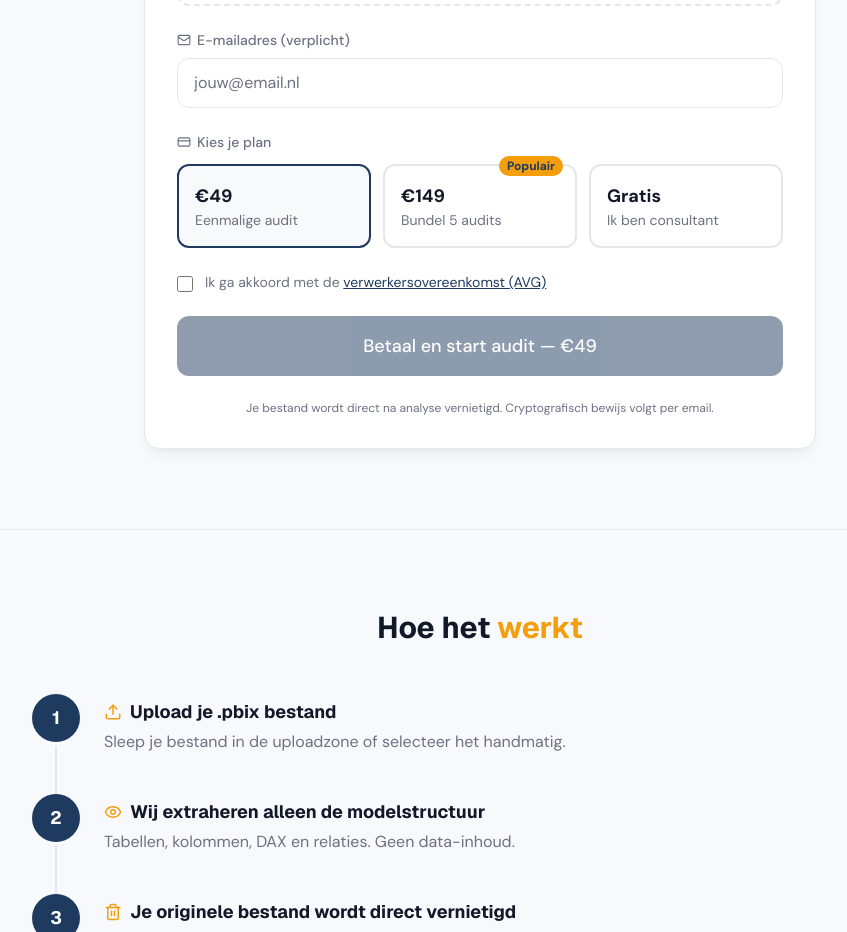
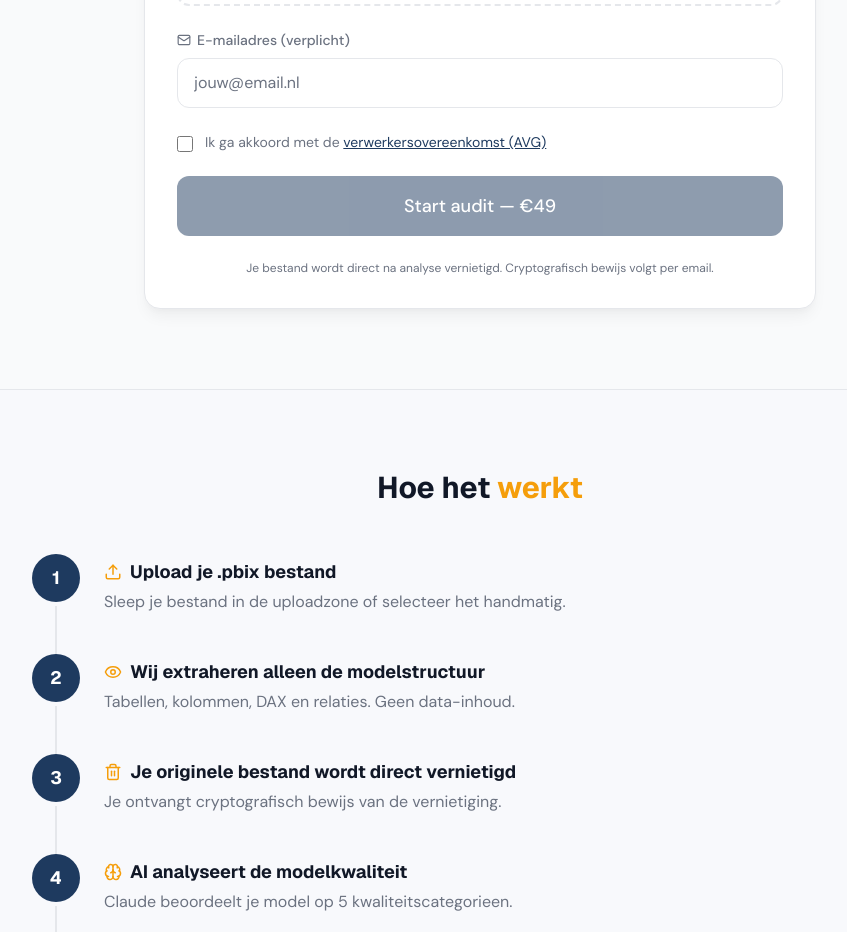
Before and after one commit to hollandsinzicht/powerbistudio, a Next.js app: page /tools/report-auditor in a window 1280 px wide. Shown: the part 1480-2412 px from the top of the page, without its empty margins (160-1007 px from the left). Built offline with nearby package versions, Linux system fonts and the light colour scheme.

Commit message:
“fix”

```diff
--- a/src/components/report-auditor/UploadZone.tsx
+++ b/src/components/report-auditor/UploadZone.tsx
@@ -2,15 +2,13 @@
 
 import { useState, useCallback, useRef } from "react"
 import { useRouter } from "next/navigation"
-import { Upload, FileCheck, Mail, CreditCard, AlertCircle, X } from "lucide-react"
-import type { AuditPlan } from "@/lib/types/audit"
+import { Upload, FileCheck, Mail, AlertCircle, X } from "lucide-react"
 
 const MAX_FILE_SIZE = 100 * 1024 * 1024 // 100MB
 
 export default function UploadZone() {
   const [file, setFile] = useState<File | null>(null)
   const [email, setEmail] = useState("")
-  const [plan, setPlan] = useState<AuditPlan>("single")
   const [agreedToTerms, setAgreedToTerms] = useState(false)
   const [isDragging, setIsDragging] = useState(false)
   const [error, setError] = useState<string | null>(null)
@@ -69,7 +67,7 @@ export default function UploadZone() {
       const formData = new FormData()
       formData.append("file", file)
       formData.append("email", email)
-      formData.append("plan", plan)
+      formData.append("plan", "single")
 
       const uploadRes = await fetch("/api/audit/upload", {
         method: "POST",
@@ -83,17 +81,13 @@ export default function UploadZone() {
         return
       }
 
-      if (plan === "free") {
-        // Free plan: go directly to status page
-        router.push(uploadData.statusUrl)
-      } else {
-        // Paid plan: redirect to Stripe checkout
+      // Redirect to Stripe checkout
       const checkoutRes = await fetch("/api/stripe/checkout", {
         method: "POST",
         headers: { "Content-Type": "application/json" },
         body: JSON.stringify({
           auditId: uploadData.auditId,
-            plan,
+          plan: "single",
           email,
         }),
       })
@@ -105,7 +99,6 @@ export default function UploadZone() {
       } else {
         // Stripe not configured — go to status page directly
         router.push(uploadData.statusUrl)
-        }
       }
     } catch (err) {
       console.error("Upload error:", err)
@@ -202,83 +195,6 @@ export default function UploadZone() {
           />
         </div>
 
-        {/* Plan selector */}
-        <div>
-          <label className="block text-sm font-medium text-[var(--text-secondary)] mb-3">
-            <CreditCard size={14} className="inline mr-1.5 -mt-0.5" />
-            Kies je plan
-          </label>
-          <div className="grid grid-cols-1 sm:grid-cols-3 gap-3">
-            {/* Single */}
-            <label
-              className={`relative flex flex-col p-4 rounded-xl border-2 cursor-pointer transition-all ${
-                plan === "single"
-                  ? "border-[var(--primary)] bg-[rgba(30,58,95,0.03)]"
-                  : "border-[var(--border)] hover:border-[var(--text-secondary)]"
-              }`}
-            >
-              <input
-                type="radio"
-                name="plan"
-                value="single"
-                checked={plan === "single"}
-                onChange={() => setPlan("single")}
-                className="sr-only"
-              />
-              <span className="text-lg font-bold text-[var(--text-primary)]">&euro;49</span>
-              <span className="text-sm text-[var(--text-secondary)]">Eenmalige audit</span>
-            </label>
-
-            {/* Bundle */}
-            <label
-              className={`relative flex flex-col p-4 rounded-xl border-2 cursor-pointer transition-all ${
-                plan === "bundle"
-                  ? "border-[var(--primary)] bg-[rgba(30,58,95,0.03)]"
-                  : "border-[var(--border)] hover:border-[var(--text-secondary)]"
-              }`}
-            >
-              <input
-                type="radio"
-                name="plan"
-                value="bundle"
-                checked={plan === "bundle"}
-                onChange={() => setPlan("bundle")}
-                className="sr-only"
-              />
-              <span className="absolute -top-2.5 right-3 bg-[var(--accent)] text-[var(--primary)] text-xs font-bold px-2 py-0.5 rounded-full">
-                Populair
-              </span>
-              <span className="text-lg font-bold text-[var(--text-primary)]">&euro;149</span>
-              <span className="text-sm text-[var(--text-secondary)]">Bundel 5 audits</span>
-            </label>
-
-            {/* Free */}
-            <label
-              className={`relative flex flex-col p-4 rounded-xl border-2 cursor-pointer transition-all ${
-                plan === "free"
-                  ? "border-[var(--primary)] bg-[rgba(30,58,95,0.03)]"
-                  : "border-[var(--border)] hover:border-[var(--text-secondary)]"
-              }`}
-            >
-              <input
-                type="radio"
-                name="plan"
-                value="free"
-                checked={plan === "free"}
-                onChange={() => setPlan("free")}
-                className="sr-only"
-              />
-              <span className="text-lg font-bold text-[var(--text-primary)]">Gratis</span>
-              <span className="text-sm text-[var(--text-secondary)]">Ik ben consultant</span>
-            </label>
-          </div>
-          {plan === "free" && (
-            <p className="text-xs text-[var(--text-secondary)] mt-2">
-              Je ontvangt een gratis rapport. In ruil sturen wij je mogelijk relevante informatie over onze diensten.
-            </p>
-          )}
-        </div>
-
         {/* AVG checkbox */}
         <label className="flex items-start gap-3 cursor-pointer">
           <input
@@ -313,10 +229,8 @@ export default function UploadZone() {
               <div className="h-5 w-5 border-2 border-white border-t-transparent rounded-full animate-spin" />
               Bezig met uploaden...
             </>
-          ) : plan === "free" ? (
-            "Start gratis audit"
           ) : (
-            `Betaal en start audit — €${plan === "single" ? "49" : "149"}`
+            "Start audit — €49"
           )}
         </button>
 
```
Lines whose indentation alone changed are shown as unchanged.
